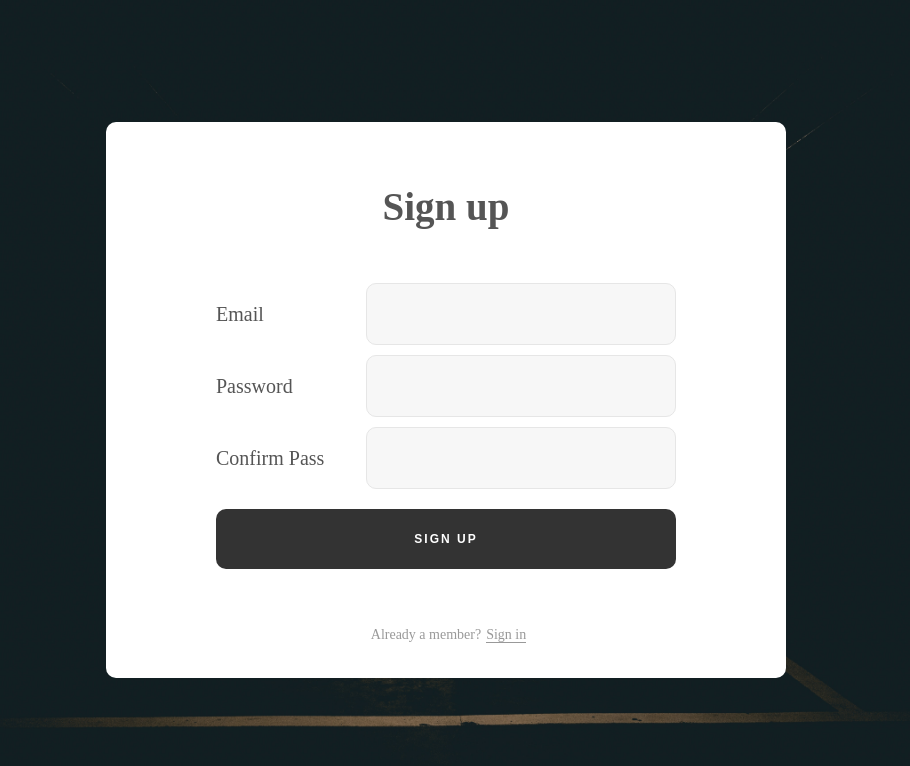
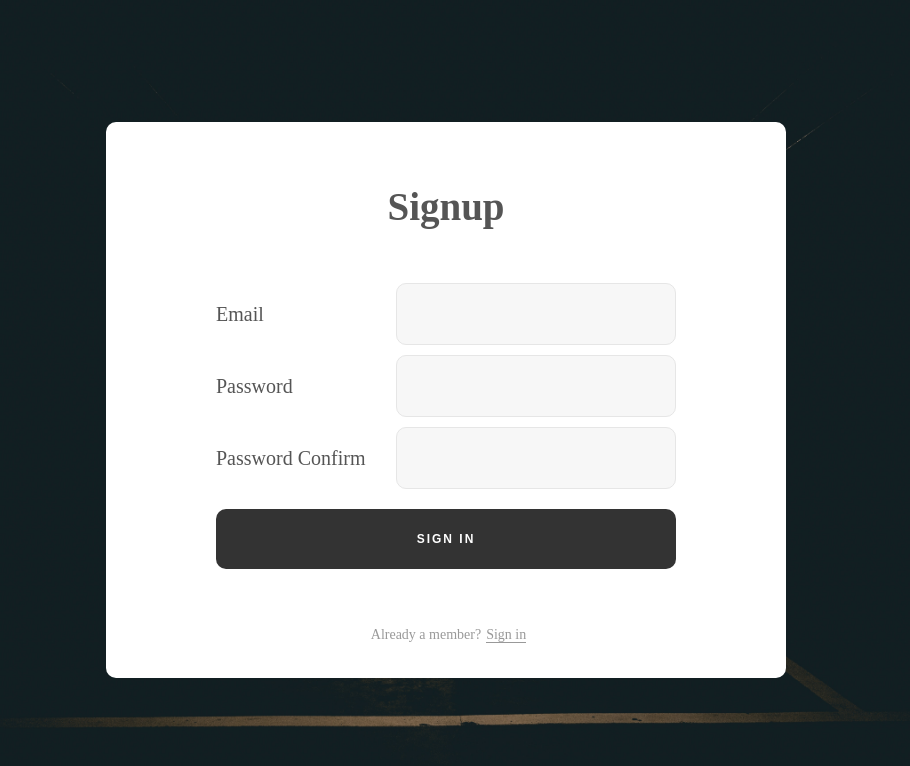
Before and after one commit to Tanuj-Choudhary/stream-polls, a React (Create React App) app: page /signup/creator in a window 1280 px wide. Shown: the top 766 px of the page, without its empty margins (194-1104 px from the left). Built offline with nearby package versions, Linux system fonts and the light colour scheme.

Commit message:
refactored signup page and component

```diff
--- a/src/components/signup/SignUp.jsx
+++ b/src/components/signup/SignUp.jsx
@@ -1,19 +1,25 @@
+// Third Party Imports
 import React, { useState } from 'react';
 import { Redirect } from 'react-router-dom';
 
+// Project Imports
 import SignUpView from './SignUpView';
 import StreamPollsAPI from '../../api/StreamPollsAPI';
 
 function Login(props) {
+  // Fields state
   const initialFields = { email: '', password: '', passwordConfirm: '' };
   const [fields, setfields] = useState(initialFields);
 
+  // Errors State
   const initialErrors = {};
   const [errors, setErrors] = useState(initialErrors);
 
+  // Form valid state
   const initialFormValid = false;
   const [formValid, setformValid] = useState(initialFormValid);
 
+  // Validation handling
   function handleValidation(fields) {
     let errors = {};
     let formIsValid = true;
@@ -37,37 +43,52 @@ function Login(props) {
     setformValid(formIsValid);
   }
 
-  const onInputChange = (name, value) => {
+  // Input handle
+  const onInputChange = (event) => {
+    // Get input id as name, and value
+    const { id: name, value } = event.target;
+
+    // Create fields object with new value
     let newFields = { ...fields, [name]: value };
+
+    // Set state to new value
     setfields(newFields);
+
+    // Handle validation using new value
     handleValidation(newFields);
   };
 
+  // Form submission
   const onSubmit = async (event) => {
+    // Prevent default event (Refresh)
     event.preventDefault();
 
+    // Form not valid return alert
     if (!formValid) {
       return alert('Form is not valid');
     }
 
+    // Send data to API
     const res = await StreamPollsAPI.post(
       `http://127.0.0.1:8000/users/signup`,
       fields
     );
-    console.log(res.data);
   };
 
   function render() {
+    // Get id param from URL
     const id = props.match.params.id;
-    console.log(id);
 
+    // If not creator or user Redirect to 404
     if (id !== 'creator' && id !== 'user') {
       return <Redirect to={{ pathname: '/page404' }} />;
     }
 
     // setfields({ ...fields, role: id });
+    // Assign role according to id
     fields.role = id;
 
+    // Return Component
     return (
       <SignUpView
         fields={fields}
--- a/src/components/signup/SignUpView.jsx
+++ b/src/components/signup/SignUpView.jsx
@@ -1,9 +1,16 @@
 import React from 'react';
+
+import Form from '../form/Form';
+import InputContainer from '../form/InputContainer';
 
 import './signUpView.css';
 import bg from '../../images/abstract.jpg';
 
 function SignUpView({ onInputChange, fields, errors, onSubmit }) {
+  const heading = 'Signup';
+  const footerText = 'Already a member?';
+  const footerLink = 'Sign in';
+
   return (
     <div
       className="signup-page"
@@ -14,72 +21,38 @@ function SignUpView({ onInputChange, fields, errors, onSubmit }) {
         backgroundRepeat: 'no-repeat',
       }}
     >
-      <div className="signup-container">
-        <h1>Sign up</h1>
-        <form className="sign-up-form">
-          <div className="input-container">
-            <div className="label-text">
-              <span className="text">Email</span>
-            </div>
-            <div className="input-wrapper">
-              <input
+      <Form
+        heading={heading}
+        footerText={footerText}
+        footerLink={footerLink}
+        onSubmit={onSubmit}
+      >
+        <InputContainer
+          name="Email"
           id="email"
           type="text"
           value={fields.email}
-                onChange={(event) =>
-                  onInputChange(event.target.id, event.target.value)
-                }
+          errors={errors.email}
+          onInputChange={onInputChange}
         />
-              <span style={{ color: 'red' }}>{errors['email']}</span>
-            </div>
-          </div>
-          <div className="input-container">
-            <div className="password-wrapper">
-              <div className="label-text">
-                <span className="text">Password</span>
-              </div>
-            </div>
-            <div className="input-wrapper">
-              <input
+        <InputContainer
+          name="Password"
           id="password"
           type="password"
           value={fields.password}
-                onChange={(event) =>
-                  onInputChange(event.target.id, event.target.value)
-                }
+          errors={errors.password}
+          onInputChange={onInputChange}
         />
-              <span style={{ color: 'red' }}>{errors['password']}</span>
-            </div>
-          </div>
-          <div className="input-container">
-            <div className="label-text">
-              <span className="text">Confirm Pass</span>
-            </div>
-            <div className="input-wrapper">
-              <input
+
+        <InputContainer
+          name="Password Confirm"
           id="passwordConfirm"
           type="password"
           value={fields.passwordConfirm}
-                onChange={(event) =>
-                  onInputChange(event.target.id, event.target.value)
-                }
+          errors={errors.passwordConfirm}
+          onInputChange={onInputChange}
         />
-              <span style={{ color: 'red' }}>{errors['passwordConfirm']}</span>
-            </div>
-          </div>
-          <div className="form-btn">
-            <button onClick={onSubmit} className="btn sign-up-btn">
-              Sign up
-            </button>
-          </div>
-          <div className="new-member">
-            <span className="text-2">Already a member?</span>
-            <a href="#1" className="text-2 bb-1">
-              Sign in
-            </a>
-          </div>
-        </form>
-      </div>
+      </Form>
     </div>
   );
 }
--- a/src/components/signup/signUpView.css
+++ b/src/components/signup/signUpView.css
@@ -1,109 +1,7 @@
 .signup-page {
   display: flex;
   padding: 15px;
-  height: 100vh;
+  min-height: 100vh;
   justify-content: center;
   align-items: center;
 }
-
-.signup-container {
-  background: #fff;
-  width: 680px;
-  padding: 62px 15px 33px 15px;
-  border-radius: 10px;
-}
-
-.signup-container h1 {
-  font-size: 39px;
-  color: #555555;
-  line-height: 1.2;
-  text-align: center;
-  padding-bottom: 53px;
-}
-
-.input-container {
-  display: flex;
-  flex-direction: column;
-  margin-bottom: 10px;
-}
-
-.input-container .text {
-  padding: 9px 0 13px 0;
-  color: #555555;
-  line-height: 1.5;
-  font-size: 20px;
-}
-
-.text-2 {
-  margin-left: 5px;
-  font-size: 14px;
-  color: #999999;
-  line-height: 1.5;
-  text-decoration: none;
-}
-
-.bb-1 {
-  border-bottom: 1px solid #999999;
-}
-
-.input-wrapper {
-  width: 100%;
-  background-color: #f7f7f7;
-  border: 1px solid #e6e6e6;
-  border-radius: 10px;
-}
-
-.input-wrapper input {
-  display: block;
-  width: 100%;
-  height: 60px;
-  padding: 0 20px;
-  color: #333333;
-  line-height: 1.2;
-  font-size: 18px;
-  background: transparent;
-  outline: none;
-  border: none;
-}
-
-.input-wrapper input:focus {
-  border: 1px solid #fc00ff;
-  border-radius: 10px;
-}
-
-.sign-up-btn {
-  height: 60px;
-  width: 100%;
-  margin-top: 10px;
-  padding-top: 0 20px;
-  background-color: #333333;
-  border-radius: 10px;
-  font-size: 16px;
-  color: #fff;
-  line-height: 1.2;
-  border: none;
-}
-
-.sign-up-btn:hover {
-  cursor: pointer;
-}
-
-.new-member {
-  padding-top: 55px;
-  text-align: center;
-}
-
-@media only screen and (min-width: 768px) {
-  .signup-container {
-    padding: 62px 110px 33px 110px;
-  }
-
-  .input-container {
-    flex-direction: row;
-    align-items: center;
-  }
-
-  .signup-container .input-container .label-text {
-    min-width: 150px;
-  }
-}
```
Lines whose indentation alone changed are shown as unchanged.
